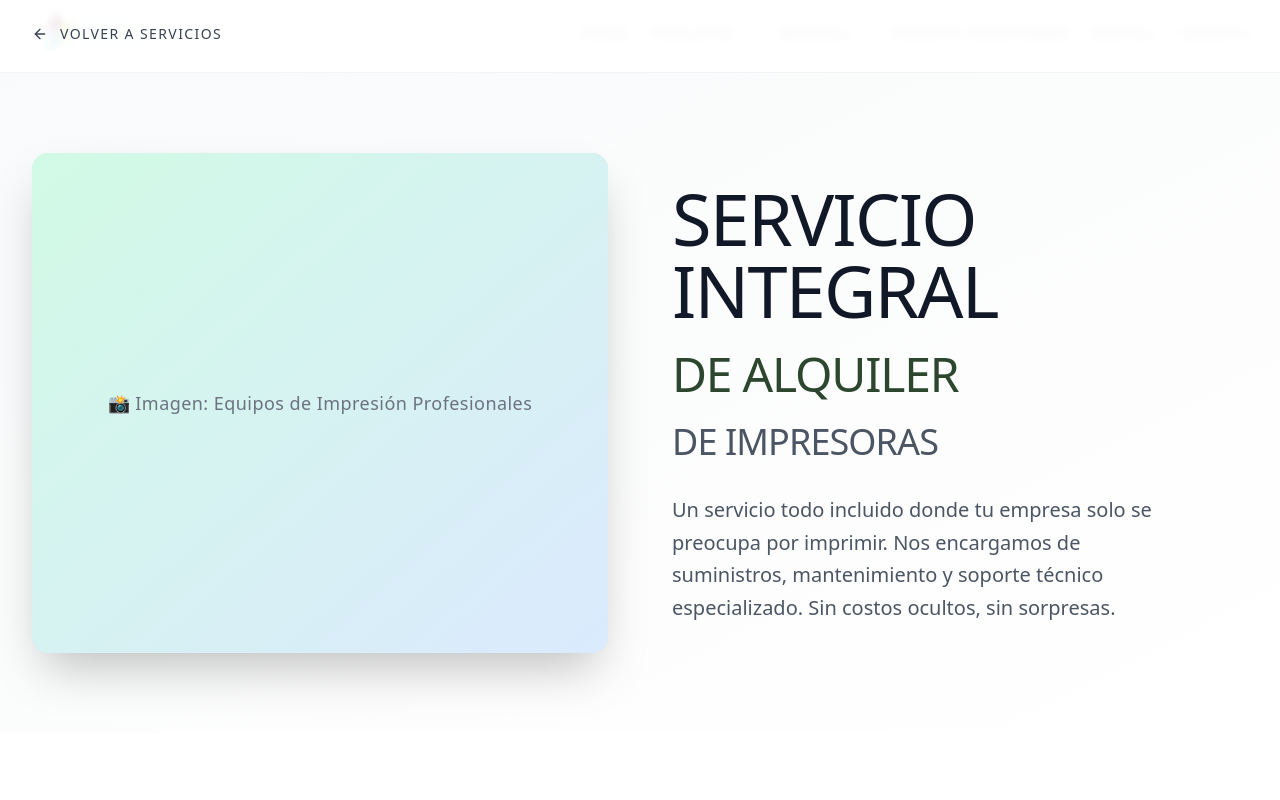
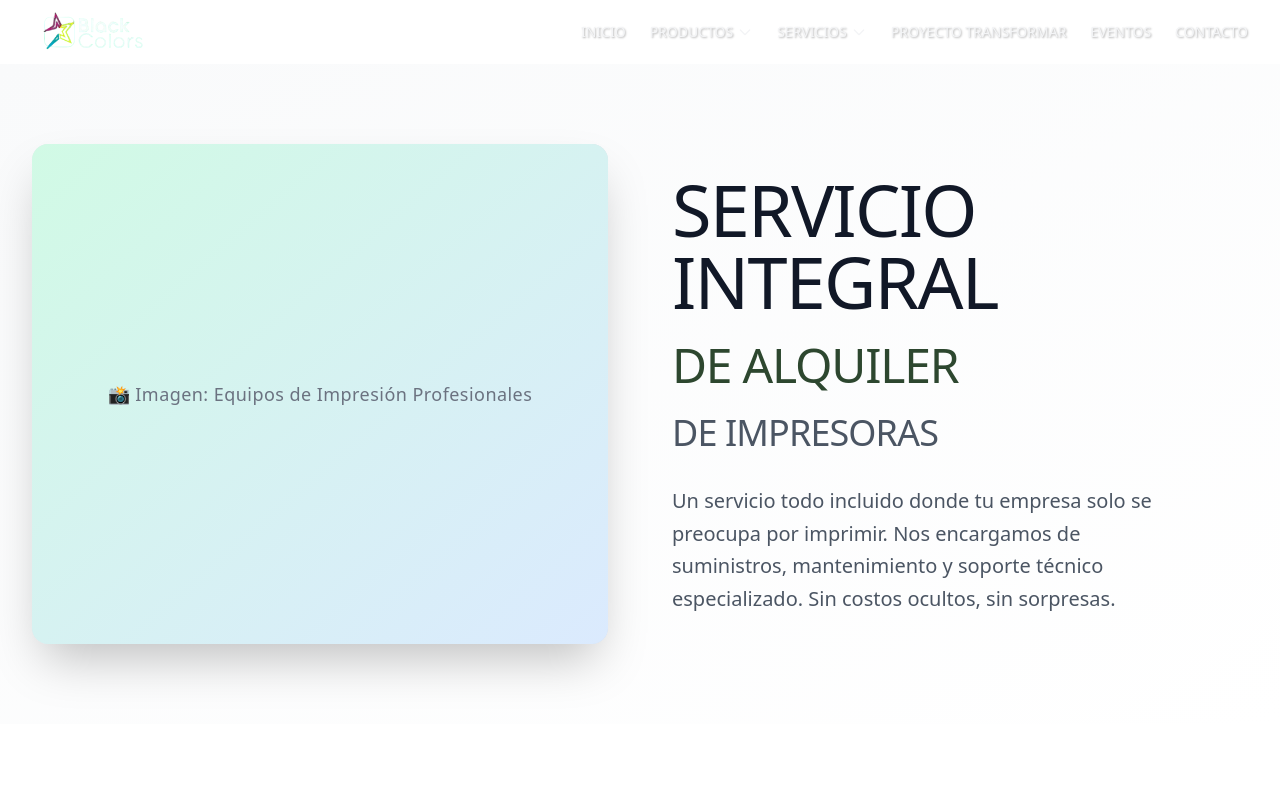
Before and after one commit to francobg7/black-colors-eco-print, a React (Vite) app: page /servicios/alquileres in a window 1280 px wide. Shown: the top 800 px of the page. Built offline with nearby package versions, Linux system fonts and the light colour scheme.

Commit message:
nav bar added

```diff
--- a/src/pages/Alquileres.tsx
+++ b/src/pages/Alquileres.tsx
@@ -1,24 +1,10 @@
 import React from 'react';
-import { Link } from 'react-router-dom';
-import { ArrowLeft, CheckCircle, Wrench, Headphones, Zap, Shield, TrendingUp } from 'lucide-react';
+import { CheckCircle, Wrench, Headphones, Zap, Shield, TrendingUp } from 'lucide-react';
 import Footer from '@/components/Footer';
 
 const Alquileres = () => {
   return (
-    <div className="min-h-screen bg-white">
-      {/* Navegación superior */}
-      <div className="border-b border-gray-100 bg-white/80 backdrop-blur-sm sticky top-0 z-50">
-        <div className="container mx-auto px-8 py-6">
-          <Link
-            to="/"
-            className="inline-flex items-center space-x-3 text-gray-700 hover:text-[#2d472f] transition-colors font-medium tracking-wide"
-          >
-            <ArrowLeft className="w-4 h-4" />
-            <span className="text-sm uppercase tracking-widest">Volver a Servicios</span>
-          </Link>
-        </div>
-      </div>
-
+    <div className="min-h-screen bg-white pt-16">
       {/* Hero Section - Primera imagen + introducción */}
       <section className="w-full bg-gradient-to-br from-gray-50 to-white">
         <div className="container mx-auto px-8 py-20">
```
